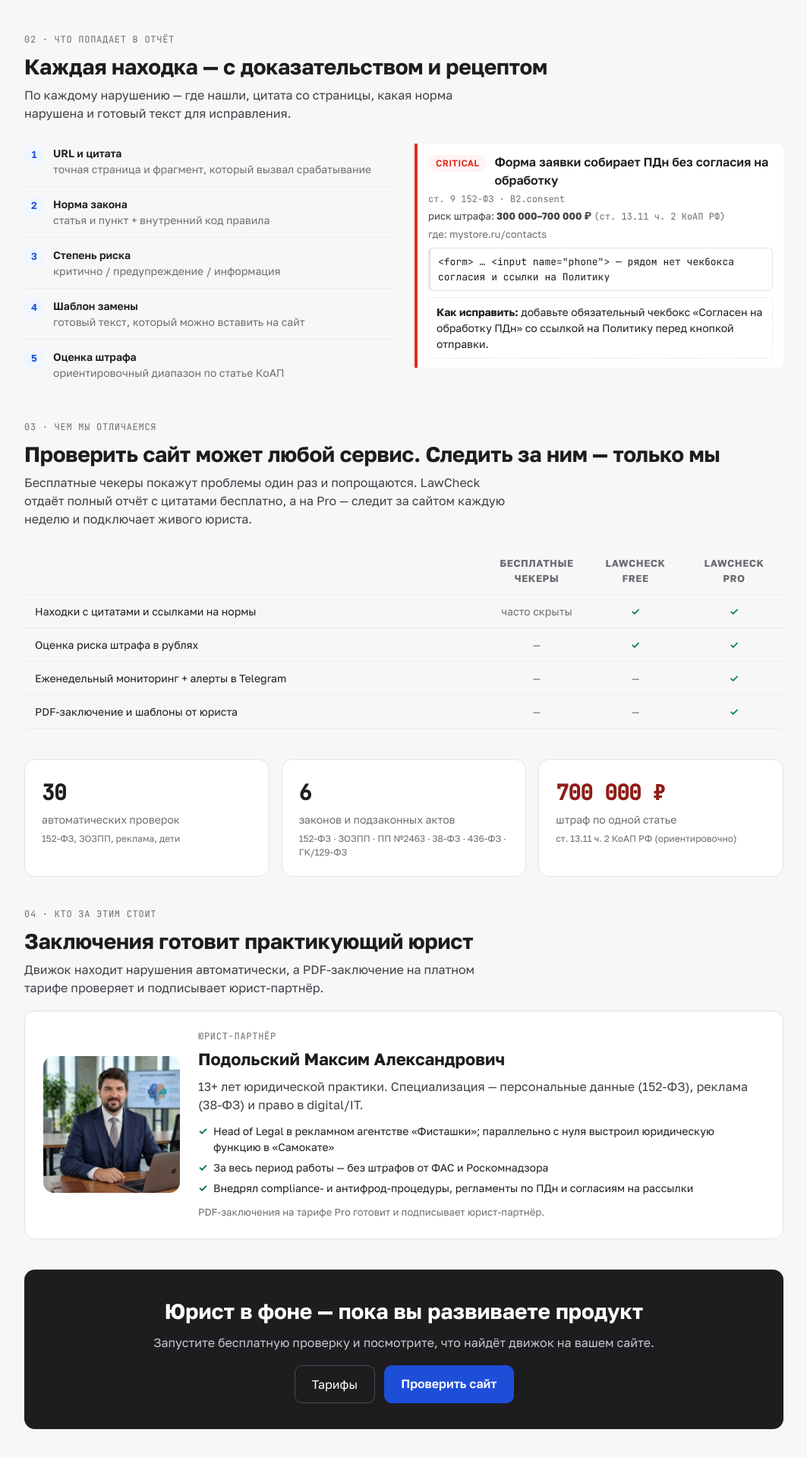
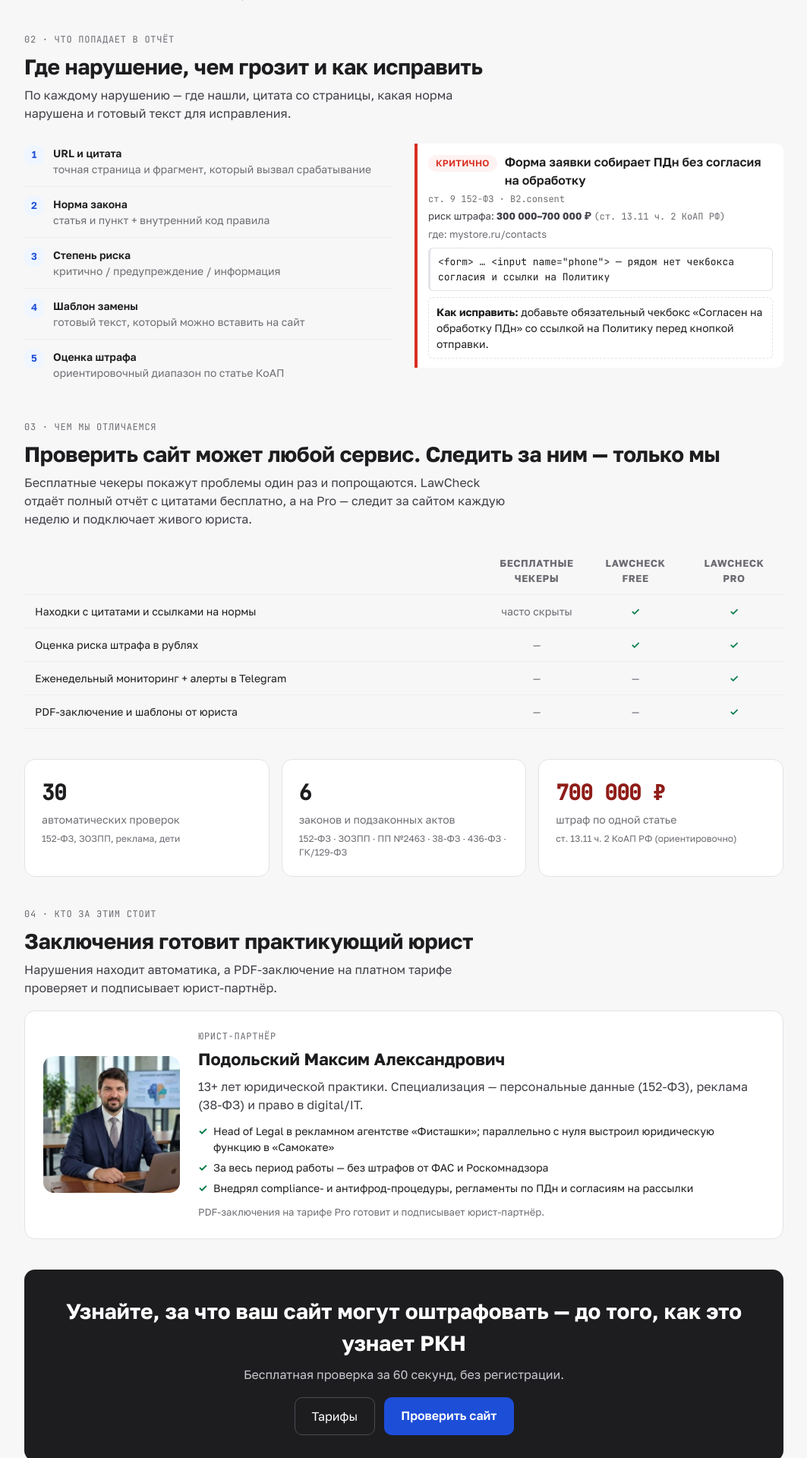
Before and after one commit to lawcheck/lawcheck, a FastAPI app: page / in a window 1280 px wide. Shown: the part 1001-2920 px from the top of the page at 76% size, without its empty margins (108-1171 px from the left). Run offline with FastAPI, Linux system fonts and the light colour scheme.

Commit message:
feat(copy): риск-фрейм в footer-CTA и человечный микрокопирайт (#22)
По маркетинговому ревью (правка №1 — микрокопирайт латиницей режет
доверие SMB) и решению владельца:

- footer-CTA главной: «Узнайте, за что ваш сайт могут оштрафовать —
  до того, как это узнает РКН» вместо «Юрист в фоне»
- «Каждая находка — с доказательством и рецептом» →
  «Где нарушение, чем грозит и как исправить»
- плашки severity в отчёте и примере на главной — по-русски
  (критично/предупреждение/инфо/ок вместо critical/warning/info/ok)
- «движок» → «автоматика»/«проверка», «diff отчётов» → «что изменилось
  между проверками», «выгрузка JSON через API» → «выгрузка результатов
  через API», «после генерации отчёта» → «после проверки»

Co-authored-by: maxim podolskiy <maximpodolskiy@MacBook-Air.local>
Co-authored-by: Claude Fable 5 <noreply@anthropic.com>

```diff
--- a/lawcheck/web/templates/_scan_form.html
+++ b/lawcheck/web/templates/_scan_form.html
@@ -13,7 +13,7 @@
     <div class="field-error" id="scan-error" role="alert" hidden></div>
     <button type="submit" id="scan-submit">Проверить за 60 секунд</button>
   </form>
-  <div class="note">Не храним содержимое страниц после генерации отчёта.</div>
+  <div class="note">Не храним содержимое страниц после проверки.</div>
   <script>
     (function () {
       var form = document.getElementById('scan-form');
--- a/lawcheck/web/templates/index.html
+++ b/lawcheck/web/templates/index.html
@@ -55,7 +55,7 @@
 
 <section class="section">
   <div class="kicker numbered">что попадает в отчёт</div>
-  <h2>Каждая находка — с доказательством и рецептом</h2>
+  <h2>Где нарушение, чем грозит и как исправить</h2>
   <p class="lead">По каждому нарушению — где нашли, цитата со страницы, какая норма нарушена и готовый текст для исправления.</p>
   <div class="what-grid">
     <ul class="checklist">
@@ -68,7 +68,7 @@
 
     <div class="finding critical" style="background: var(--surface);">
       <div class="head">
-        <span class="pill critical">critical</span>
+        <span class="pill critical">критично</span>
         <span class="title">Форма заявки собирает ПДн без согласия на обработку</span>
       </div>
       <div class="law">ст. 9 152-ФЗ · B2.consent</div>
@@ -130,13 +130,13 @@
 <section class="section">
   <div class="kicker numbered">кто за этим стоит</div>
   <h2>Заключения готовит практикующий юрист</h2>
-  <p class="lead">Движок находит нарушения автоматически, а PDF-заключение на платном тарифе проверяет и подписывает юрист-партнёр.</p>
+  <p class="lead">Нарушения находит автоматика, а PDF-заключение на платном тарифе проверяет и подписывает юрист-партнёр.</p>
   {% include "_expert.html" %}
 </section>
 
 <div class="footer-cta">
-  <h2>Юрист в фоне — пока вы развиваете продукт</h2>
-  <p>Запустите бесплатную проверку и посмотрите, что найдёт движок на вашем сайте.</p>
+  <h2>Узнайте, за что ваш сайт могут оштрафовать — до того, как это узнает РКН</h2>
+  <p>Бесплатная проверка за 60 секунд, без регистрации.</p>
   <div class="row">
     <a href="/pricing" class="btn-ghost">Тарифы</a>
     <a href="#top" class="btn-dark" onclick="document.querySelector('.form-card input').focus()">Проверить сайт</a>
--- a/lawcheck/web/templates/pay_result.html
+++ b/lawcheck/web/templates/pay_result.html
@@ -23,7 +23,7 @@
     </div>
     {% endif %}
     <p class="pay-note"><strong>Сохраните ссылку на кабинет</strong> — это ваш доступ
-      к мониторингу, diff-отчётам и шаблонам. Чек придёт на почту, указанную при
+      к мониторингу, отчётам об изменениях и шаблонам. Чек придёт на почту, указанную при
       оплате. Вопросы — на <a href="mailto:{{ operator.email }}">{{ operator.email }}</a>.</p>
   {% else %}
     <h1>Оплата не завершена</h1>
--- a/lawcheck/web/templates/pricing.html
+++ b/lawcheck/web/templates/pricing.html
@@ -19,7 +19,7 @@
     <ul>
       <li>1 сайт до 25 страниц</li>
       <li>веб-отчёт по ссылке</li>
-      <li>выгрузка JSON через API</li>
+      <li>выгрузка результатов через API</li>
       <li>5 проверок в сутки</li>
     </ul>
     <a href="/" class="plan-cta ghost">Запустить проверку</a>
@@ -35,7 +35,7 @@
       <li>PDF-заключение с подписью юриста</li>
       <li>шаблоны: Политика, Согласие, уведомление в РКН</li>
       <li>еженедельный мониторинг</li>
-      <li>diff отчётов между проверками</li>
+      <li>что изменилось между проверками</li>
       <li>поддержка в Telegram</li>
     </ul>
     <form class="buy-form" action="/buy/pro" method="post" data-goal="pay_click">
@@ -120,7 +120,7 @@
 
 <div class="footer-cta">
   <h2>Начните с бесплатной проверки</h2>
-  <p>Посмотрите, что найдёт движок, и решите, нужен ли платный тариф.</p>
+  <p>Посмотрите, что найдёт проверка на вашем сайте, и решите, нужен ли платный тариф.</p>
   <div class="row">
     <a href="/" class="btn-dark">Проверить сайт</a>
     {% if example %}<a href="/report/{{ example.id }}" class="btn-ghost">Пример отчёта</a>{% endif %}
--- a/lawcheck/web/templates/report.html
+++ b/lawcheck/web/templates/report.html
@@ -6,7 +6,7 @@
 {% macro finding_card(f, scan, rec_open=true, locked_total=0, templates_href="") %}
 <div class="finding {{ f.severity }}">
   <div class="head">
-    <span class="pill {{ f.severity }}">{{ f.severity }}</span>
+    <span class="pill {{ f.severity }}">{{ {'critical': 'критично', 'warning': 'предупреждение', 'info': 'инфо', 'ok': 'ок'}.get(f.severity, f.severity) }}</span>
     <span class="title">{{ f.title }}</span>
   </div>
   {% if f.law_reference or f.check_id %}
```
